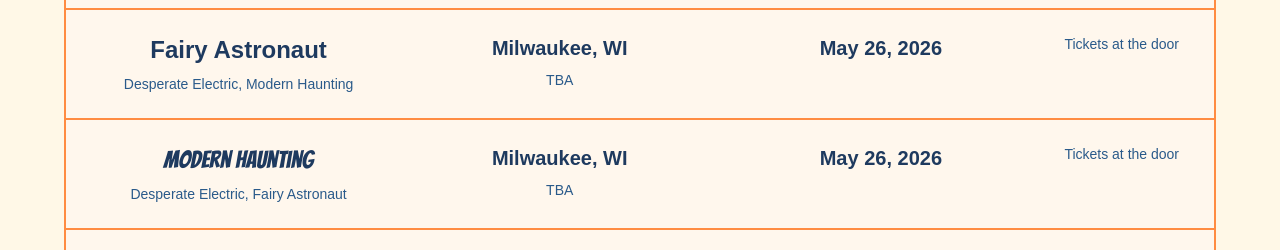
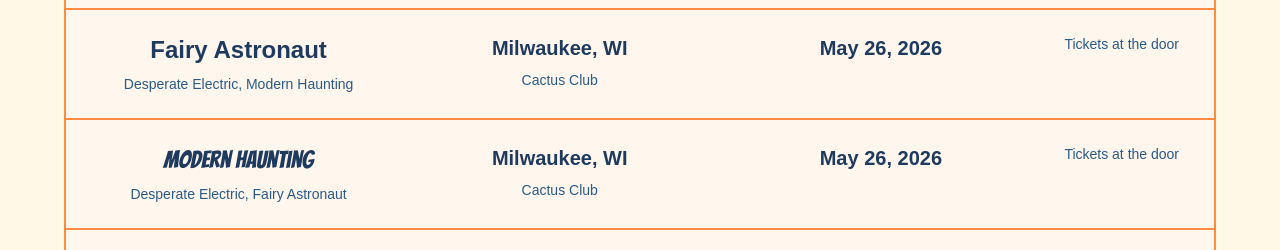
Before and after one commit to Curious-Bean-LLC/gofishtalent, a React (Vite) app: page /tickets in a window 1280 px wide. Shown: the part 928-1178 px from the top of the page. Built offline with nearby package versions, Linux system fonts and the light colour scheme; a web font is replaced by a local one.

Commit message:
update shows

```diff
--- a/src/constants/shows.ts
+++ b/src/constants/shows.ts
@@ -39,7 +39,7 @@
   {
     artistSlug: 'fairy-astronaut',
     date: '05-26-2026',
-    venue: 'TBA',
+    venue: 'Cactus Club',
     location: 'Milwaukee, WI',
     lineup: ['Desperate Electric', 'Modern Haunting'],
     isSoldOut: false,
@@ -98,7 +98,7 @@
   {
     artistSlug: 'modern-haunting',
     date: '05-26-2026',
-    venue: 'TBA',
+    venue: 'Cactus Club',
     location: 'Milwaukee, WI',
     lineup: ['Desperate Electric', 'Fairy Astronaut'],
     isSoldOut: false,
```
